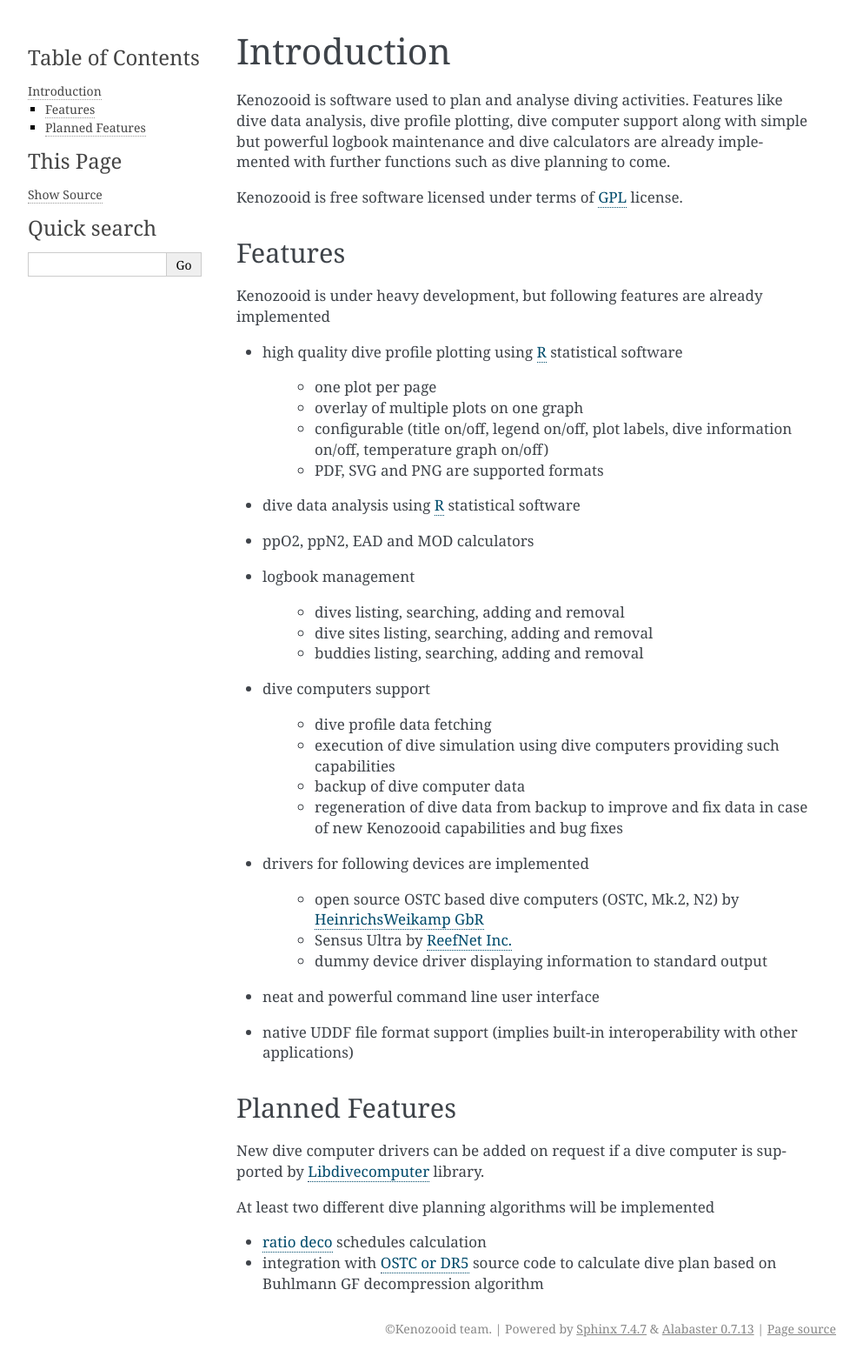
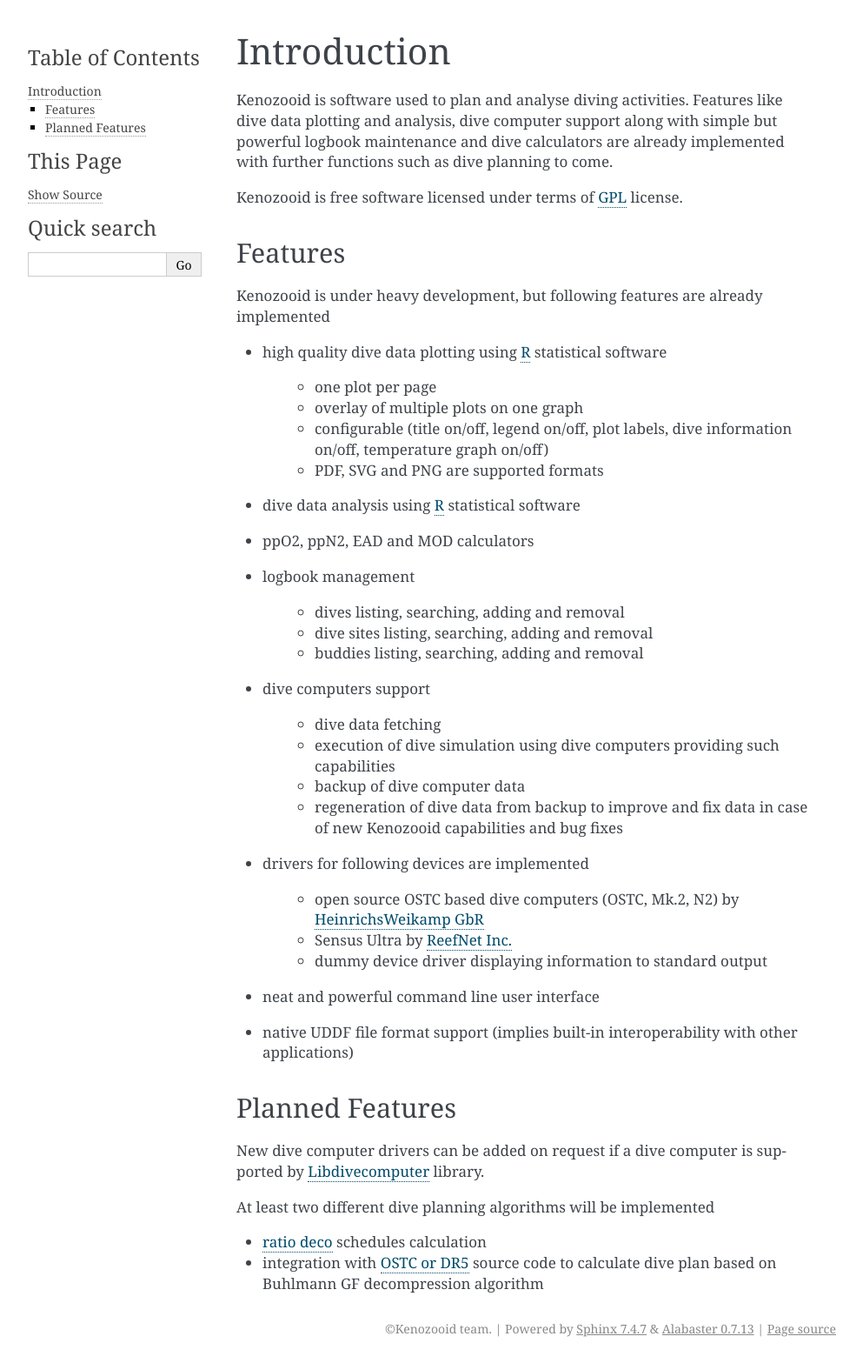
Before and after one commit to gitGNU/gnu_kenozooid, a Sphinx documentation site: the page built from doc/user/intro.rst, in a window 1280 px wide. Shown: the whole page at 87% size, without its empty margins (148-1141 px from the left). Built offline with Sphinx 7.4.7, drawn with Linux system fonts in a browser that asks for light colours.

Commit message:
- s/dive profile plotting/dive data plotting/

```diff
--- a/doc/user/intro.rst
+++ b/doc/user/intro.rst
@@ -1,9 +1,9 @@
 Introduction
 ============
 Kenozooid is software used to plan and analyse diving activities. Features
-like dive data analysis, dive profile plotting, dive computer support
-along with simple but powerful logbook maintenance and dive calculators are
-already implemented with further functions such as dive planning to come.
+like dive data plotting and analysis, dive computer support along with
+simple but powerful logbook maintenance and dive calculators are already
+implemented with further functions such as dive planning to come.
 
 Kenozooid is free software licensed under terms of
 `GPL <http://www.fsf.org/licensing/licenses/gpl.html>`_ license.
@@ -13,7 +13,7 @@
 Kenozooid is under heavy development, but following features are already
 implemented
 
-- high quality dive profile plotting using `R <http://www.r-project.org/>`_
+- high quality dive data plotting using `R <http://www.r-project.org/>`_
   statistical software
 
     - one plot per page
@@ -33,7 +33,7 @@
 
 - dive computers support
 
-    - dive profile data fetching
+    - dive data fetching
     - execution of dive simulation using dive computers providing such
       capabilities
     - backup of dive computer data
--- a/doc/user/plot.rst
+++ b/doc/user/plot.rst
@@ -1,7 +1,7 @@
 .. _user-plot:
 
-Plotting Dive Profiles
-======================
+Dive Data Plotting
+==================
 Plotting of dive profiles can be performed with Kenozooid's ``plot`` command.
 
 Two plotting modes are supported at the moment - standard and overlay.
```
Also changed, not shown: doc/homepage/index.html (+6 -6 lines).
